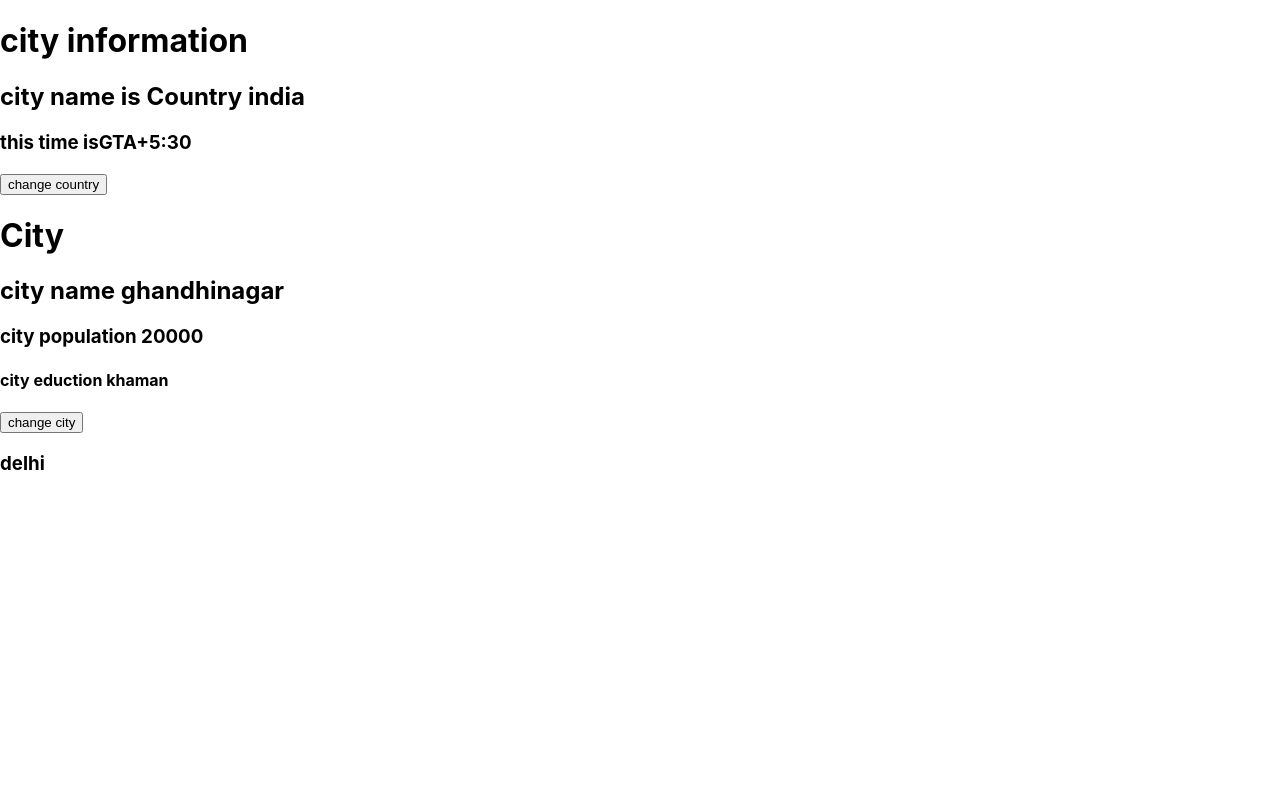
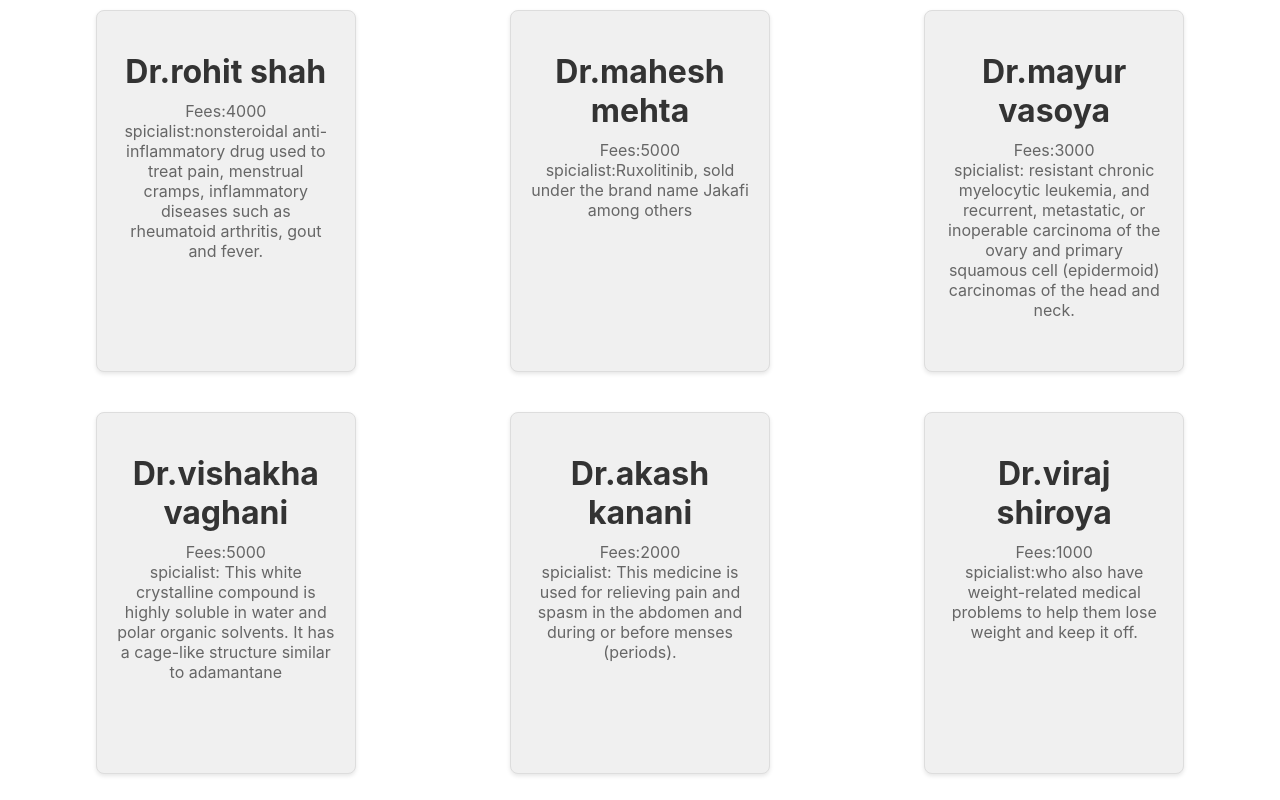
Before and after one commit to Shiroyagaurav/firstreact, a React (Create React App) app: page / in a window 1280 px wide. Shown: the top 800 px of the page. Built offline with nearby package versions, Linux system fonts and the light colour scheme.

Commit message:
5-3-2024_doctor

```diff
--- a/src/App.css
+++ b/src/App.css
@@ -36,3 +36,14 @@
     transform: rotate(360deg);
   }
 }
+
+.row {
+     display: flex;
+     flex-wrap: wrap;
+     gap: 20px;
+     justify-content: space-between;
+}
+.conatiner{
+  max-width: 85%;
+  margin: 0 auto;
+}
--- a/src/App.js
+++ b/src/App.js
@@ -1,5 +1,6 @@
 
 import './App.css';
+import Doctor from './Container/Doctor';
 import Button from './component/Button';
 import City from './component/City';
 import Country from './component/Country';
@@ -11,11 +12,12 @@ function App() {
   return (
     <>
       {/* <City/> */}
-    <Country />
+    {/* <Country />  */}
 
     {/* <Countryfun /> */}
    {/* <Townfun/>  */}
    {/* <Button/> */}
+   <Doctor/>
     </>
    );
 
--- /dev/null
+++ b/src/Container/Doctor.js
@@ -0,0 +1,96 @@
+import React, { Component } from 'react';
+import Doctor_Card from '../component/Card/Doctor_Card';
+class Doctor extends Component {
+
+    constructor(props) {
+        super(props);
+
+        this.state = {
+            data: [
+                {
+                  "id": 1,
+                  "name": "Dr.rohit shah",
+                  "appoiment": 1,
+                  "fees":4000,
+                  "appoiment_number": 1,
+                 "desc": "nonsteroidal anti-inflammatory drug used to treat pain, menstrual cramps, inflammatory diseases such as rheumatoid arthritis, gout and fever."
+                },
+                {
+                  "id": 2,
+                  "name": "Dr.mahesh mehta",
+                  "appoiment": 3,
+                  "fees":5000,
+                  "appoiment_number": 1,
+                  "desc": "Ruxolitinib, sold under the brand name Jakafi among others"
+                },
+                {
+                  "id": 3,
+                  "name": "Dr.mayur vasoya",
+                  "appoiment": 3,
+                  "fees":3000,
+                  "appoiment_number": 1,
+                  "desc": " resistant chronic myelocytic leukemia, and recurrent, metastatic, or inoperable carcinoma of the ovary and primary squamous cell (epidermoid) carcinomas of the head and neck."
+                },
+                {
+                  "id": 4,
+                  "name": "Dr.vishakha vaghani",
+                  "appoiment": 3,
+                  "fees":5000,
+                  "appoiment_number": 1,
+                  "desc": " This white crystalline compound is highly soluble in water and polar organic solvents. It has a cage-like structure similar to adamantane"
+                },
+                {
+                  "id": 5,
+                  "name": "Dr.akash  kanani",
+                  "appoiment": 3,
+                  "fees":2000,
+                  "appoiment_number": 1,
+                  "desc": " This medicine is used for relieving pain and spasm in the abdomen and during or before menses (periods)."
+                },
+                {
+                  "id": 6,
+                  "name": "Dr.viraj shiroya",
+                  "appoiment": 3,
+                  "fees":1000,
+                  "desc":"who also have weight-related medical problems to help them lose weight and keep it off. "
+
+                },
+                {
+                  "id": 7,
+                  "name": "Dr.mayur patel",
+                  "appoiment": 3,
+                  "fees":1500,
+                  "appoiment_number": 1,
+                  "desc": "Aripiprazole is used to treat certain mental/mood disorders (such as bipolar disorder, schizophrenia, Tourette's syndrome, and irritability associated with autistic disorder)."
+                },
+                {
+                  "id": 8,
+                  "name": "Dr.avish shah",
+                  "appoiment": 3,
+                  "fees":2500,
+                  "appoiment_number": 1,
+                  "desc": "Orlistat, sold under the brand name Xenical among others, is a medication used to treat obesity. "
+                }
+
+            ]
+        }
+    }
+
+    render() {
+        return (
+            <div className='conatiner'>
+
+
+            <div className='row'>
+               {
+                this.state.data.map((v,i) => (
+                    <Doctor_Card data={v}></Doctor_Card>
+                ))
+               }
+            </div>
+            </div>
+        );
+    }
+}
+
+export default Doctor;
--- /dev/null
+++ b/src/component/Card/Doctor_Card.js
@@ -0,0 +1,21 @@
+import React, { Component } from 'react';
+import styles from './Doctorcard.module.css'
+
+class Doctor_Card extends Component {
+
+    render() {
+        const {data} = this.props;
+
+        return (
+            <div className={styles.card}>
+                <h1>{data.name}</h1>
+                <p>Fees:{data.fees}</p>
+               <p> spicialist:{data.desc}</p>
+
+
+            </div>
+        );
+    }
+}
+
+export default Doctor_Card;
--- /dev/null
+++ b/src/component/Card/Doctorcard.module.css
@@ -0,0 +1,36 @@
+/* .card {
+    box-shadow: 0px 0px 5px 0px rgba(0, 0, 0 ,0.5);
+    width: 20%;
+    height: 20rem;
+
+text-align:  center;
+
+
+} */
+/* Doctorcard.module.css */
+.card {
+    width: 20%;
+    height: 20rem;
+    background-color: #f0f0f0;
+    border: 1px solid #ddd;
+    border-radius: 8px;
+    padding: 20px;
+    margin: 10px 0;
+    box-shadow: 0 2px 4px rgba(0, 0, 0, 0.1);
+    transition: transform 0.2s ease-in-out;
+    text-align: center;
+  }
+
+  .card:hover {
+    transform: scale(1.05);
+  }
+
+  .card h1 {
+    color: #333;
+    margin-bottom: 10px;
+  }
+
+  .card p {
+    color: #666;
+    margin: 0;
+  }
--- a/src/component/Country.js
+++ b/src/component/Country.js
@@ -31,7 +31,7 @@ export default class Country extends Component {
                 <h2> city name is Country {this.state.name} </h2>
                 <h3>this time is{this.state.timezone}</h3>
                 <button onClick={this.changecountry}>change country </button>
-          <City cn={this.state.name} />
+                 <City cn={this.state.name} />
             </>
 
 
```
Also changed, not shown: src/Container/Madicine.js (added).
